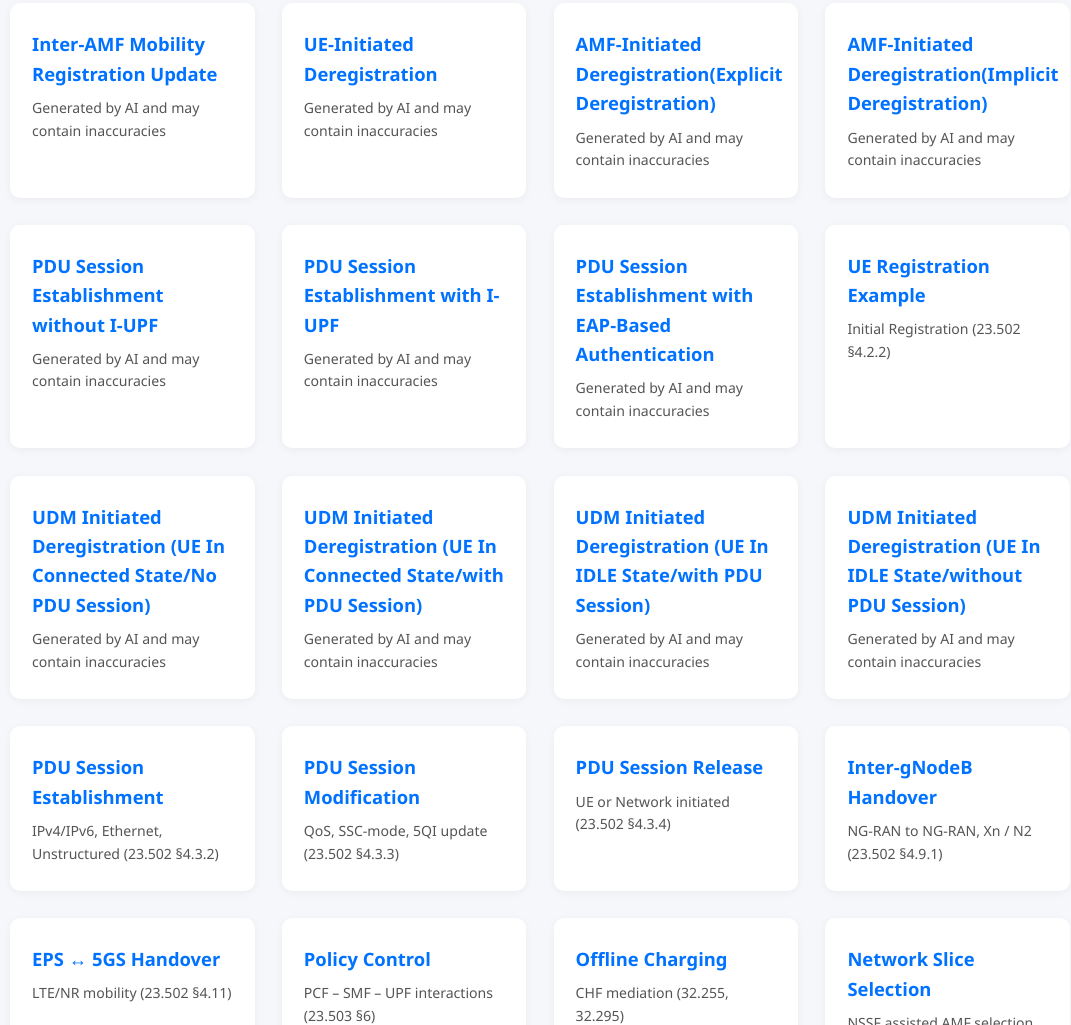
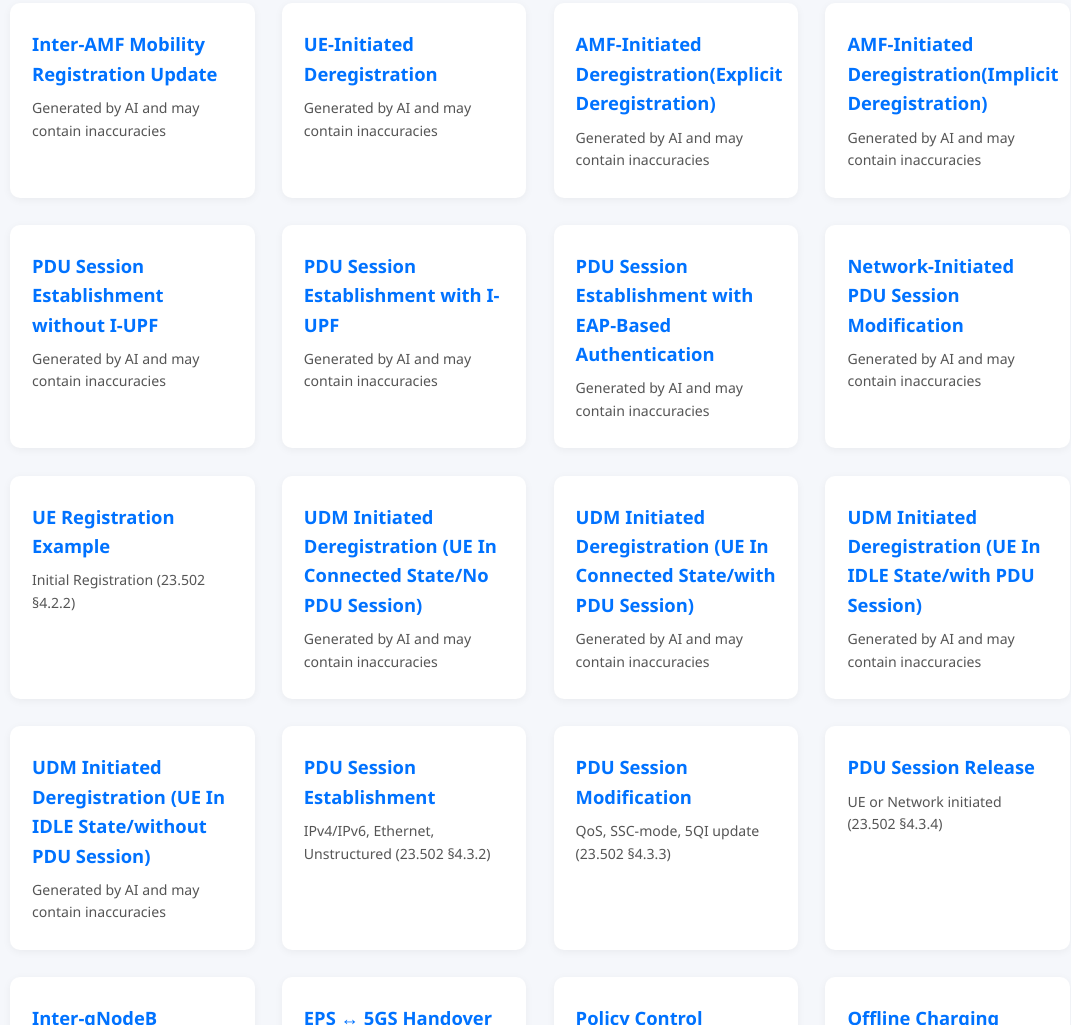
Before and after one commit to ChengQian1129/callflow.github.io, a plain HTML site: page index.html in a window 1280 px wide. Shown: the part 956-1981 px from the top of the page, without its empty margins (100-1171 px from the left). Drawn offline with Linux system fonts and the light colour scheme.

Commit message:
Update index.html

```diff
--- a/index.html
+++ b/index.html
@@ -114,6 +114,10 @@
       <h3>PDU Session Establishment with EAP-Based Authentication</h3>
       <p>Generated by AI and may contain inaccuracies</p>
     </a>
+    <a class="card" href="flows/Network-Initiated_PDU_Session_Modification.html">
+      <h3>Network-Initiated PDU Session Modification</h3>
+      <p>Generated by AI and may contain inaccuracies</p>
+    </a>
     <a class="card" href="flows/ue-registration.html">
       <h3>UE Registration Example</h3>
       <p>Initial Registration (23.502 §4.2.2)</p>
```
